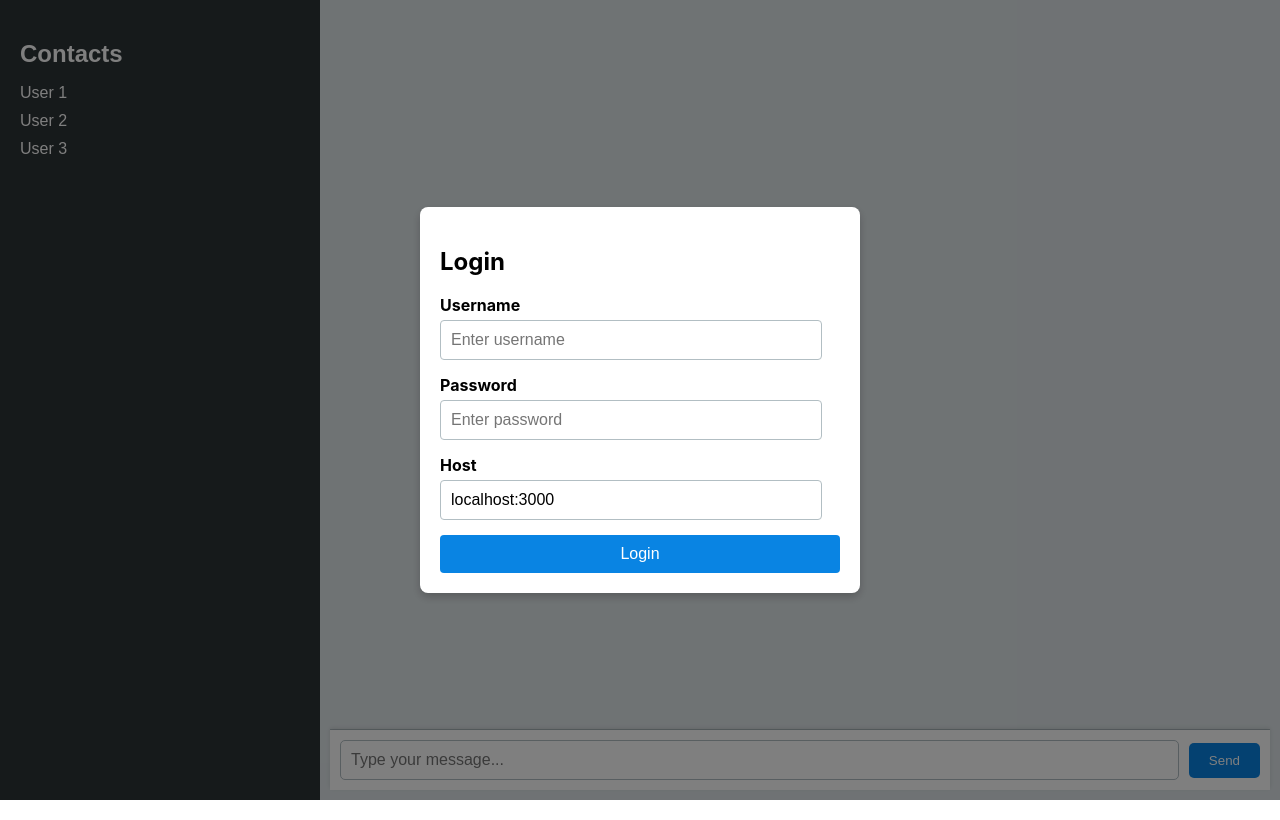
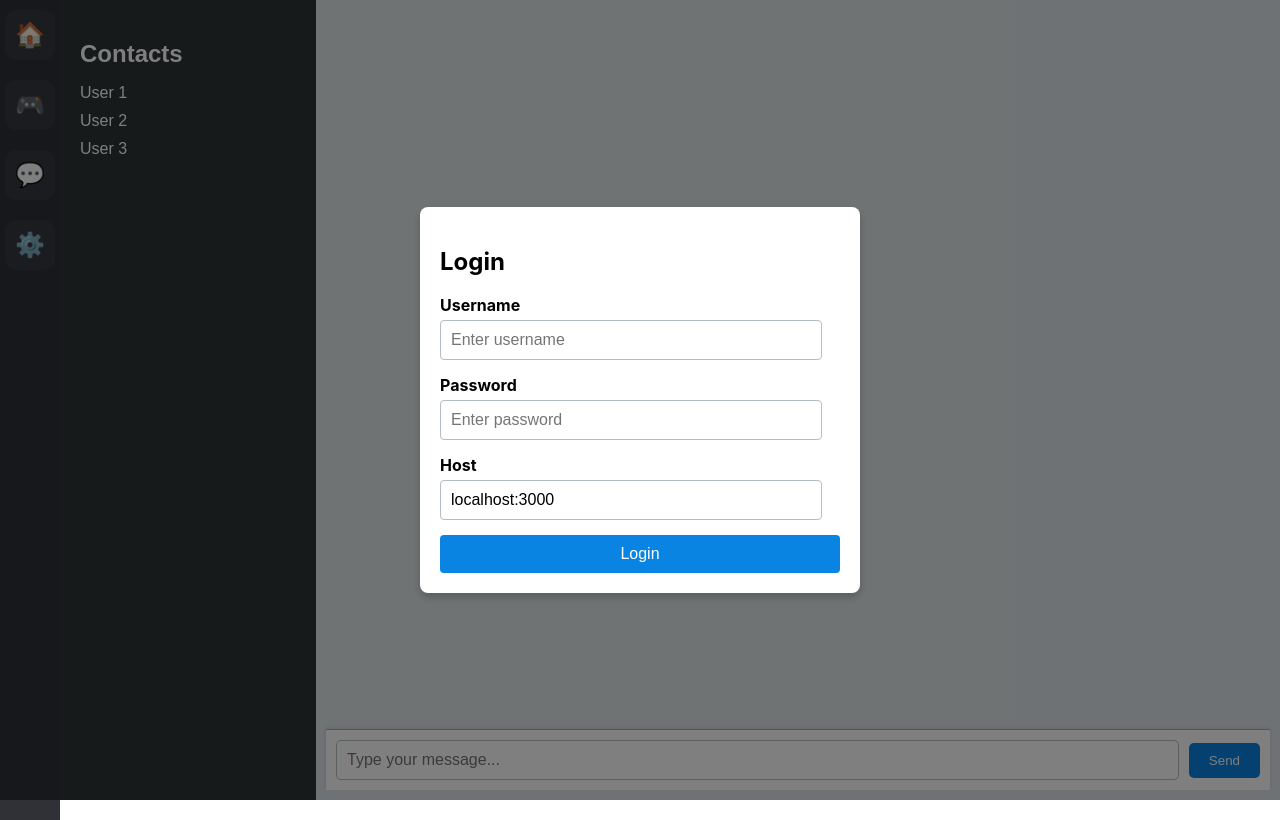
Before and after one commit to lulzapps/kekbo-web, a React (Create React App) app: page / in a window 1280 px wide. Built offline with nearby package versions, Linux system fonts and the light colour scheme.

Commit message:
added connections panel;

```diff
--- a/src/App.css
+++ b/src/App.css
@@ -9,7 +9,7 @@
 /* Sidebar on the left */
 .sidebar
 {
-  width: 25%;
+  width: 20%;
   background-color: #2d3436;
   color: white;
   padding: 20px;
--- a/src/App.tsx
+++ b/src/App.tsx
@@ -118,6 +118,8 @@ const App: React.FC = () =>
             )}
 
             <div className="chat-page">
+                <SidePanel/>
+
                 {/* Sidebar */}
                 <div className="sidebar">
                     <h2>Contacts</h2>
--- /dev/null
+++ b/src/SidePanel.css
@@ -0,0 +1,36 @@
+.side-panel
+{
+  width: 60px;  /* Adjust width as needed */
+  height: 100vh;
+  background-color: #2f3136;  /* Dark background similar to Discord */
+  display: flex;
+  flex-direction: column;
+  align-items: center;
+  padding: 10px 0;
+}
+
+.icon-container
+{
+  display: flex;
+  flex-direction: column;
+  gap: 20px;  /* Space between icons */
+}
+
+.icon
+{
+  width: 50px;
+  height: 50px;
+  background-color: #36393f;  /* Icon background */
+  color: white;
+  font-size: 24px;
+  display: flex;
+  justify-content: center;
+  align-items: center;
+  border-radius: 12px;  /* Rounded corners */
+  cursor: pointer;
+}
+
+.icon:hover
+{
+  background-color: #5865f2;  /* Discord-like hover effect */
+}
--- /dev/null
+++ b/src/SidePanel.tsx
@@ -0,0 +1,19 @@
+import React from 'react';
+import './SidePanel.css'; // Import the styles for the panel
+
+const SidePanel: React.FC = () =>
+{
+    return (
+        <div className="side-panel">
+            <div className="icon-container">
+                {/* These can be links or buttons */}
+                <div className="icon">🏠</div> {/* Example Icon (can replace with an actual icon library) */}
+                <div className="icon">🎮</div> {/* Example Icon */}
+                <div className="icon">💬</div> {/* Example Icon */}
+                <div className="icon">⚙️</div> {/* Example Icon */}
+            </div>
+        </div>
+    );
+};
+
+export default SidePanel;
```
